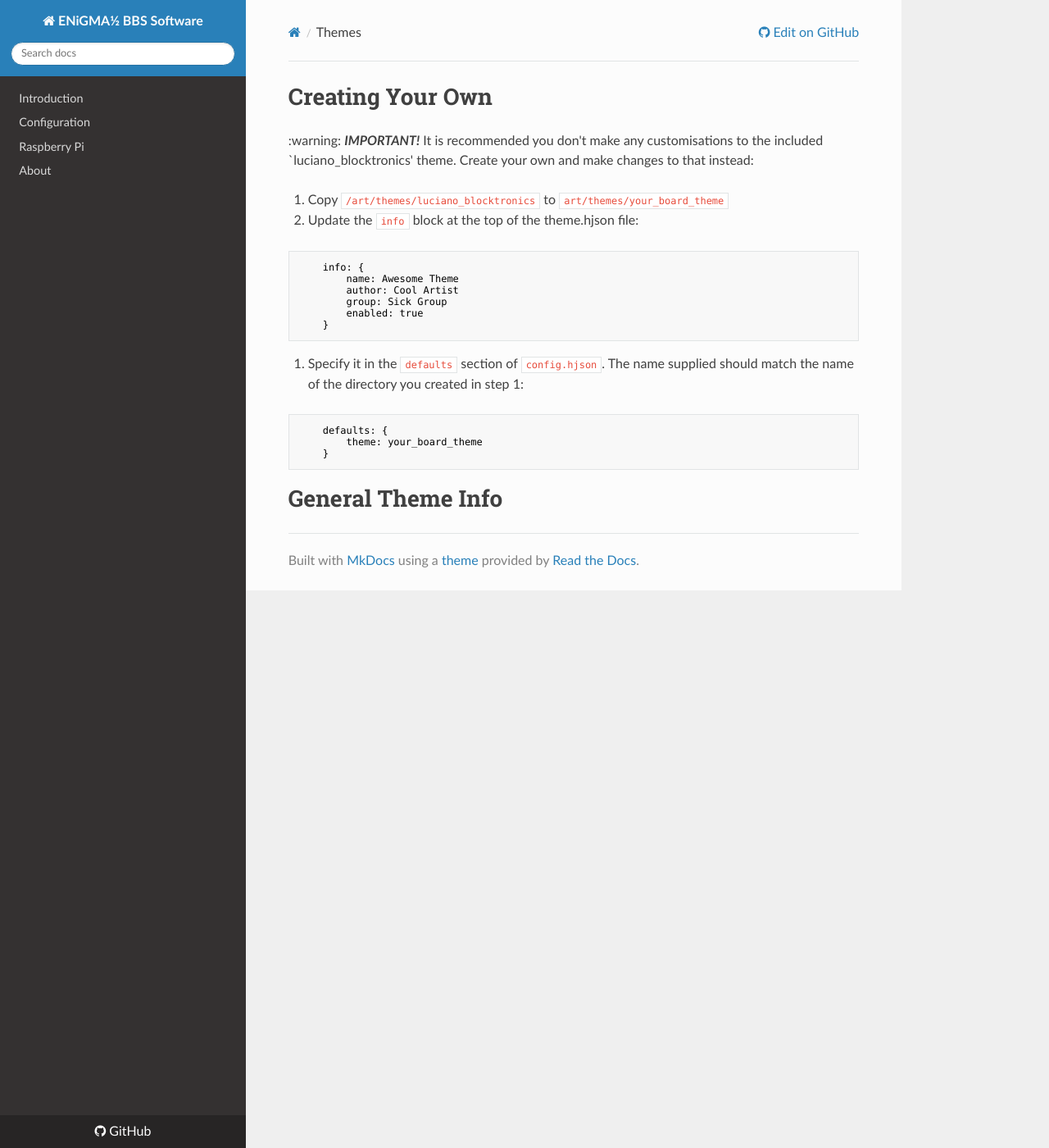
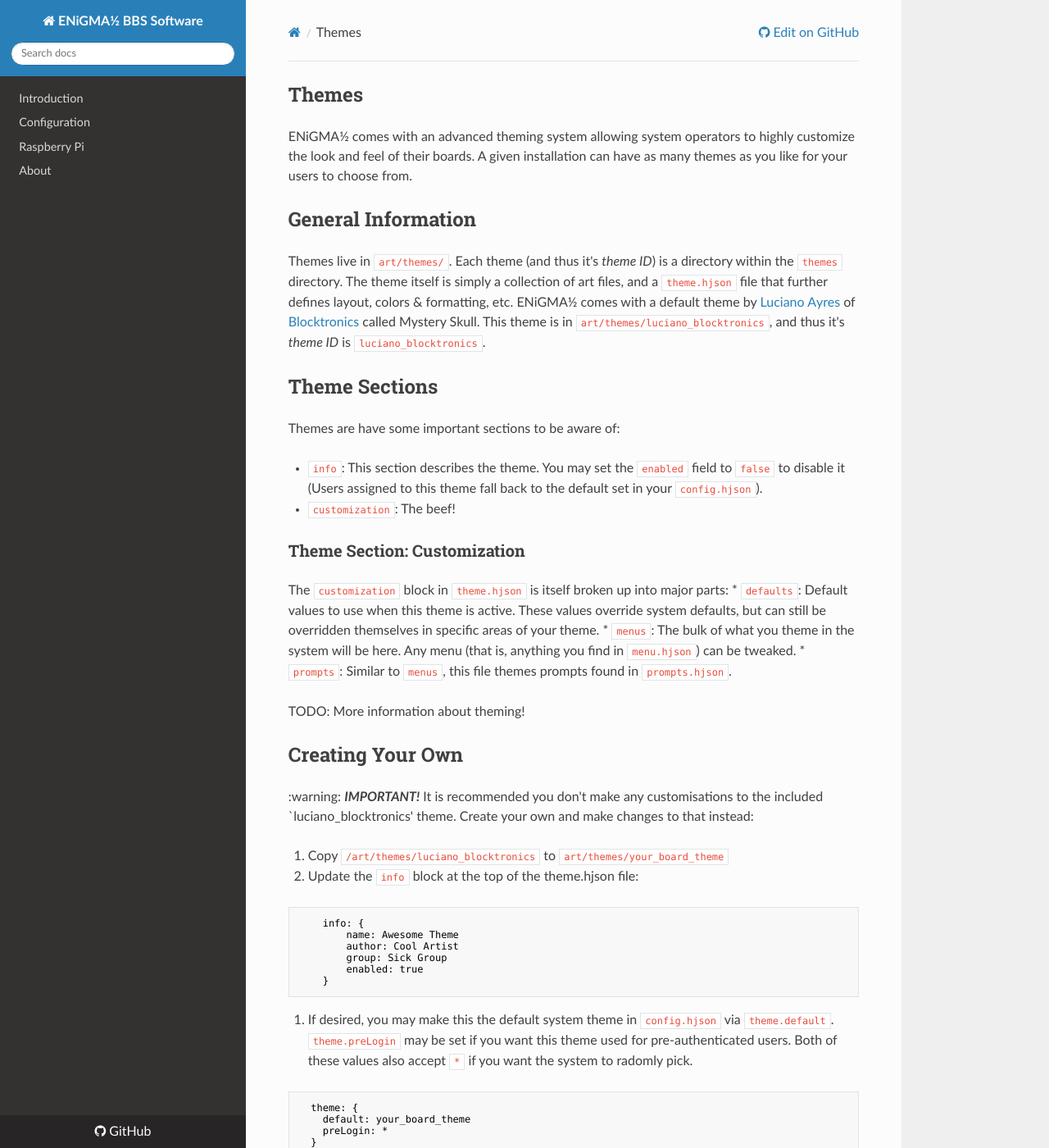
Before and after one commit to NuSkooler/enigma-bbs, an MkDocs documentation site: the page built from docs/art/themes.md, in a window 1280 px wide and 1400 px high. Shown: the whole window at 82% size. Built offline with MkDocs 1.6.1, drawn with Linux system fonts in a browser that asks for light colours; nearby versions of some CDN libraries; old or Windows-style settings are respelled for this version of MkDocs.

Commit message:
Basic updates. WIP

````diff
--- a/docs/art/themes.md
+++ b/docs/art/themes.md
@@ -2,9 +2,29 @@
 layout: page
 title: Themes
 ---
-# Creating Your Own
-:warning: ***IMPORTANT!*** It is recommended you don't make any customisations to the included
-`luciano_blocktronics' theme. Create your own and make changes to that instead:
+## Themes
+ENiGMA½ comes with an advanced theming system allowing system operators to highly customize the look and feel of their boards. A given installation can have as many themes as you like for your users to choose from.
+
+## General Information
+Themes live in `art/themes/`. Each theme (and thus it's *theme ID*) is a directory within the `themes` directory. The theme itself is simply a collection of art files, and a `theme.hjson` file that further defines layout, colors & formatting, etc. ENiGMA½ comes with a default theme by [Luciano Ayres](http://blocktronics.org/tag/luciano-ayres/) of [Blocktronics](http://blocktronics.org/) called Mystery Skull. This theme is in `art/themes/luciano_blocktronics`, and thus it's *theme ID* is `luciano_blocktronics`.
+
+## Theme Sections
+Themes are have some important sections to be aware of:
+
+* `info`: This section describes the theme. You may set the `enabled` field to `false` to disable it (Users assigned to this theme fall back to the default set in your `config.hjson`).
+* `customization`: The beef!
+
+### Theme Section: Customization
+The `customization` block in `theme.hjson` is itself broken up into major parts:
+* `defaults`: Default values to use when this theme is active. These values override system defaults, but can still be overridden themselves in specific areas of your theme.
+* `menus`: The bulk of what you theme in the system will be here. Any menu (that is, anything you find in `menu.hjson`) can be tweaked.
+* `prompts`: Similar to `menus`, this file themes prompts found in `prompts.hjson`.
+
+TODO: More information about theming!
+
+
+## Creating Your Own
+:warning: ***IMPORTANT!*** It is recommended you don't make any customisations to the included `luciano_blocktronics' theme. Create your own and make changes to that instead:
 
 1. Copy `/art/themes/luciano_blocktronics` to `art/themes/your_board_theme`
 2. Update the `info` block at the top of the theme.hjson file:
@@ -17,13 +37,10 @@ title: Themes
     }
 ```
 
-3. Specify it in the `defaults` section of `config.hjson`. The name supplied should match the name of the
-directory you created in step 1:
-
+3. If desired, you may make this the default system theme in `config.hjson` via `theme.default`. `theme.preLogin` may be set if you want this theme used for pre-authenticated users. Both of these values also accept `*` if you want the system to radomly pick.
 ``` hjson
-    defaults: {
-        theme: your_board_theme
-    }
+  theme: {
+    default: your_board_theme
+    preLogin: *
+  }
 ```
-
-# General Theme Info
````
